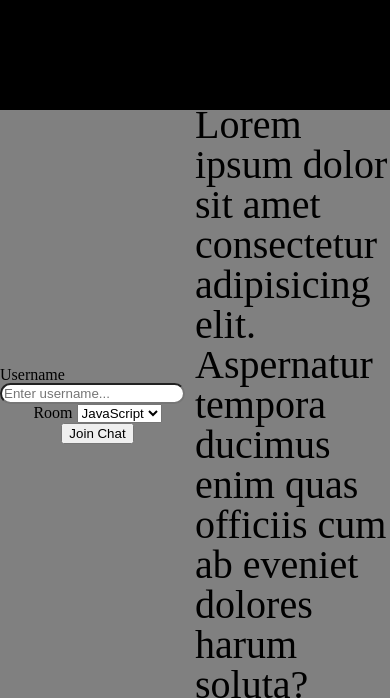
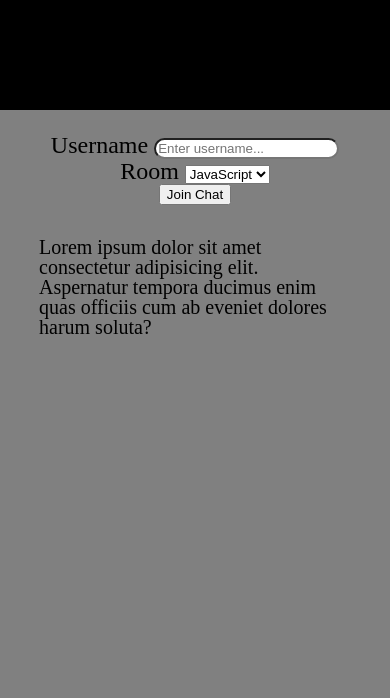
Before and after one commit to CcharlotteHh/chatroom, a website: page public/index.html in a window 390 px wide. Shown: the top 698 px of the page. Drawn offline with Linux system fonts and the light colour scheme.

Commit message:
progress

```diff
--- a/public/sass/components/_chatContainer.scss
+++ b/public/sass/components/_chatContainer.scss
@@ -36,7 +36,7 @@
 
    .chat-message-container{
     width: 75%;
-    background-color: aqua;
+    background-color: lightgrey;
 
     .message{
         background-color: #f2f2f2;
--- a/public/sass/components/_joinContainer.scss
+++ b/public/sass/components/_joinContainer.scss
@@ -3,14 +3,23 @@
     height: 100%;
 .join-main{
     height: 70%;
+    width: 100%;
     background:gray;
     @include flexbox;
+    @include md{
+        @include flexbox ($direction:column);
+    }
 
     form{
         @include flexbox($justifyContent: center, $alignItems: center,$direction:column);
         width: 50%;
-        height: 100%;
-        font: 1.5rem;
+        height: 20%;
+        font-size: 1.5rem;
+        @include md{
+            height: 20%;
+            width: 100%;
+        }
+
 
     }
     .jointext{
@@ -19,6 +28,15 @@
         height: 100%;
         font-size: 2.5rem;
         text-align: start;
+
+        @include md{
+            height: 20%;
+            width: 100%;
+            font-size: 1.25rem;
+        }
+        h3{
+            width: 80%;
+        }
     }
 }
 }
--- a/public/sass/main.scss
+++ b/public/sass/main.scss
@@ -1,5 +1,6 @@
 @import "abstracts/_mixins";
 @import "abstracts/_variables";
+@import "components/_breakpoints";
 @import "base/_reset";
 @import "components/_header";
 @import "components/_footer";
```
Also changed, not shown: public/chat.html (+2 -1 lines), public/style.css.
